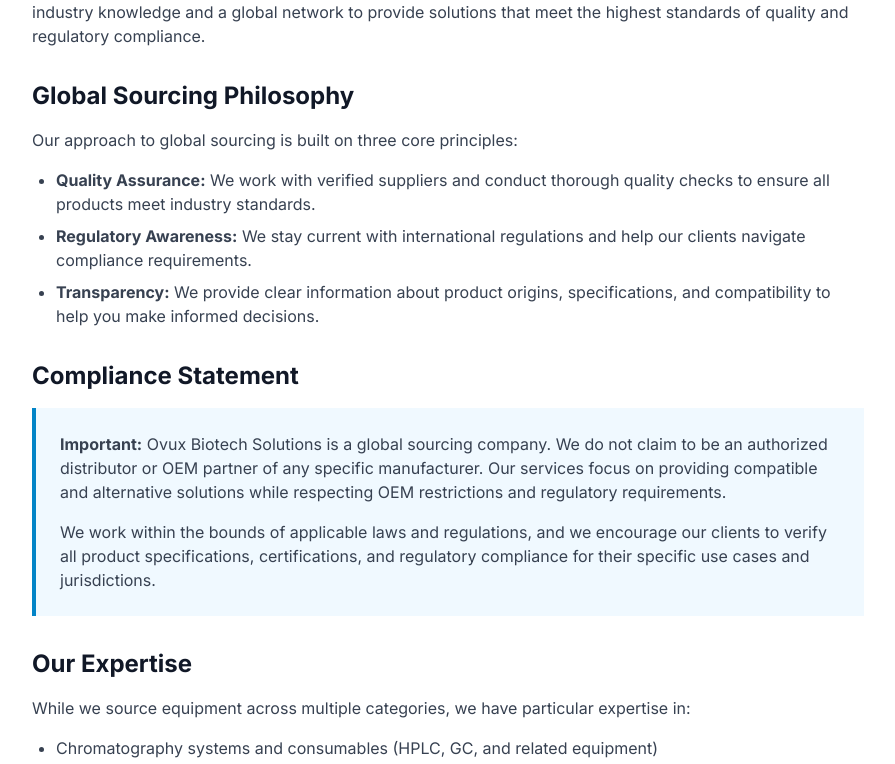
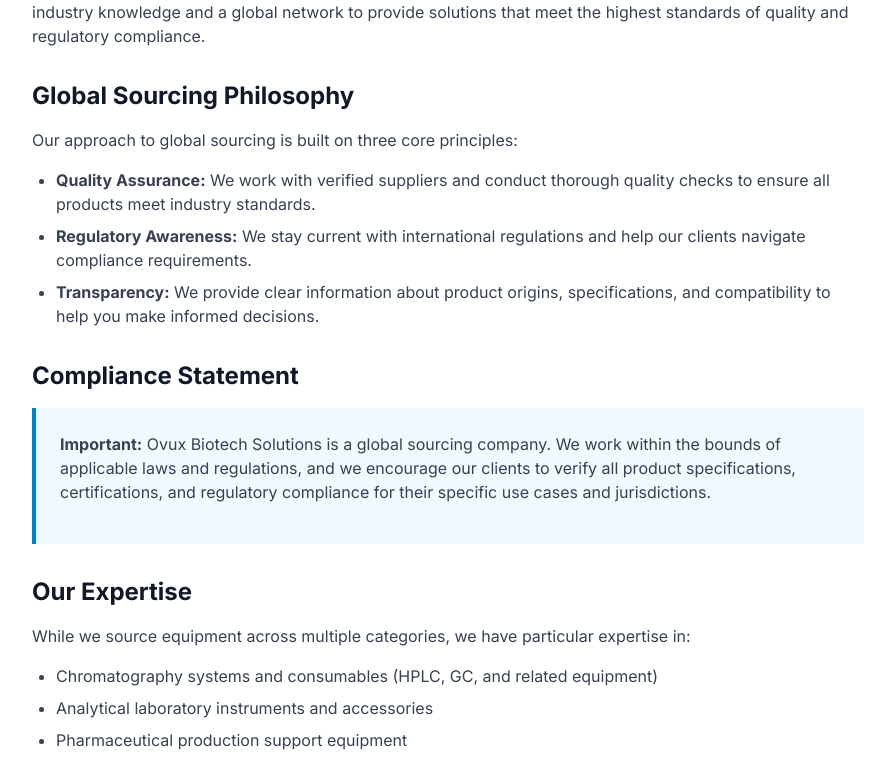
Before and after one commit to a4feef/ovux-biotech, a Next.js app: page /about in a window 1280 px wide. Shown: the part 456-1220 px from the top of the page, without its empty margins (192-1087 px from the left). Built offline with nearby package versions, Linux system fonts and the light colour scheme.

Commit message:
Update page.tsx

```diff
--- a/app/about/page.tsx
+++ b/app/about/page.tsx
@@ -40,16 +40,12 @@
         <h2 className="text-2xl font-bold mt-8 mb-4">Compliance Statement</h2>
         <div className="bg-primary-50 border-l-4 border-primary-600 p-6 mb-6">
           <p className="text-gray-700 mb-4">
-            <strong>Important:</strong> Ovux Biotech Solutions is a global sourcing company. We do not
-            claim to be an authorized distributor or OEM partner of any specific manufacturer. Our
-            services focus on providing compatible and alternative solutions while respecting OEM
-            restrictions and regulatory requirements.
-          </p>
-          <p className="text-gray-700">
-            We work within the bounds of applicable laws and regulations, and we encourage our clients
+            <strong>Important:</strong> Ovux Biotech Solutions is a global sourcing company. We work
+            within the bounds of applicable laws and regulations, and we encourage our clients
             to verify all product specifications, certifications, and regulatory compliance for their
             specific use cases and jurisdictions.
           </p>
+
         </div>
 
         <h2 className="text-2xl font-bold mt-8 mb-4">Our Expertise</h2>
```
